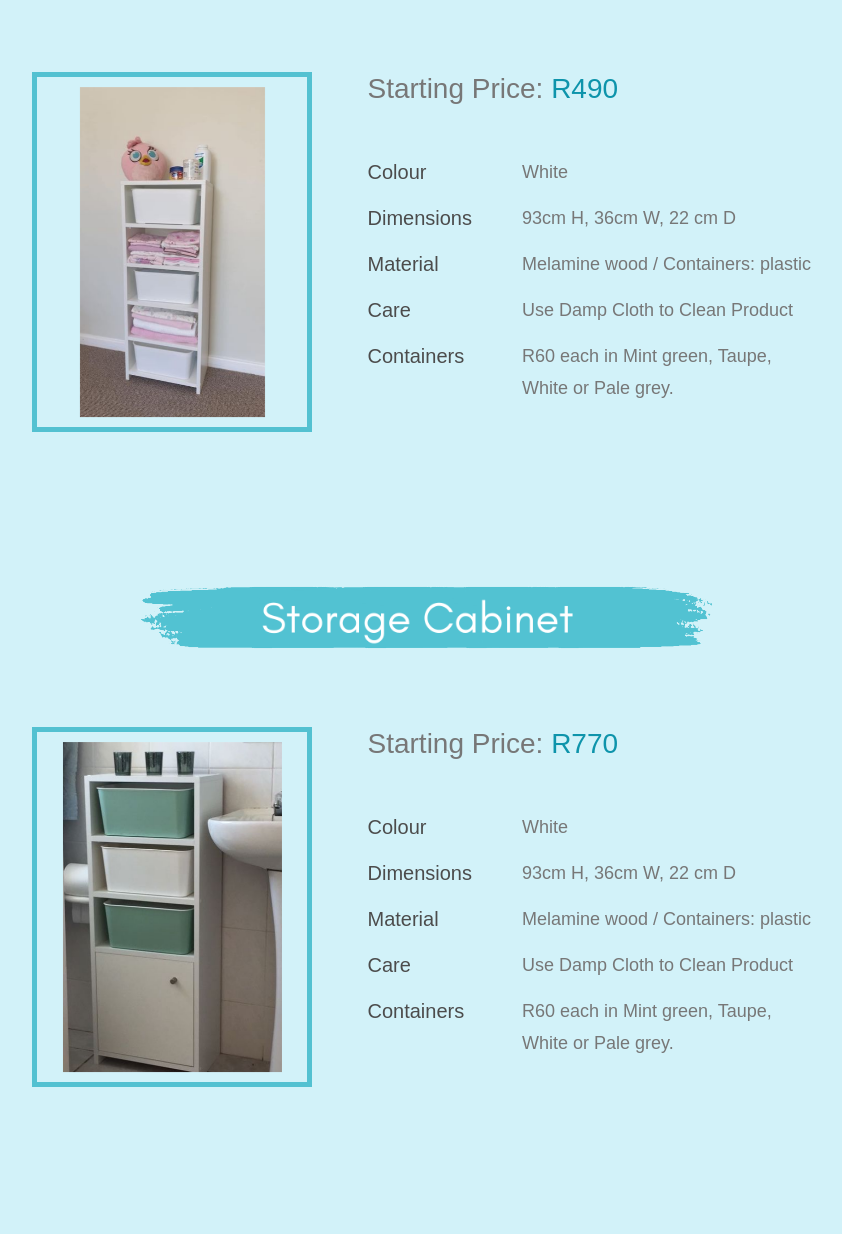
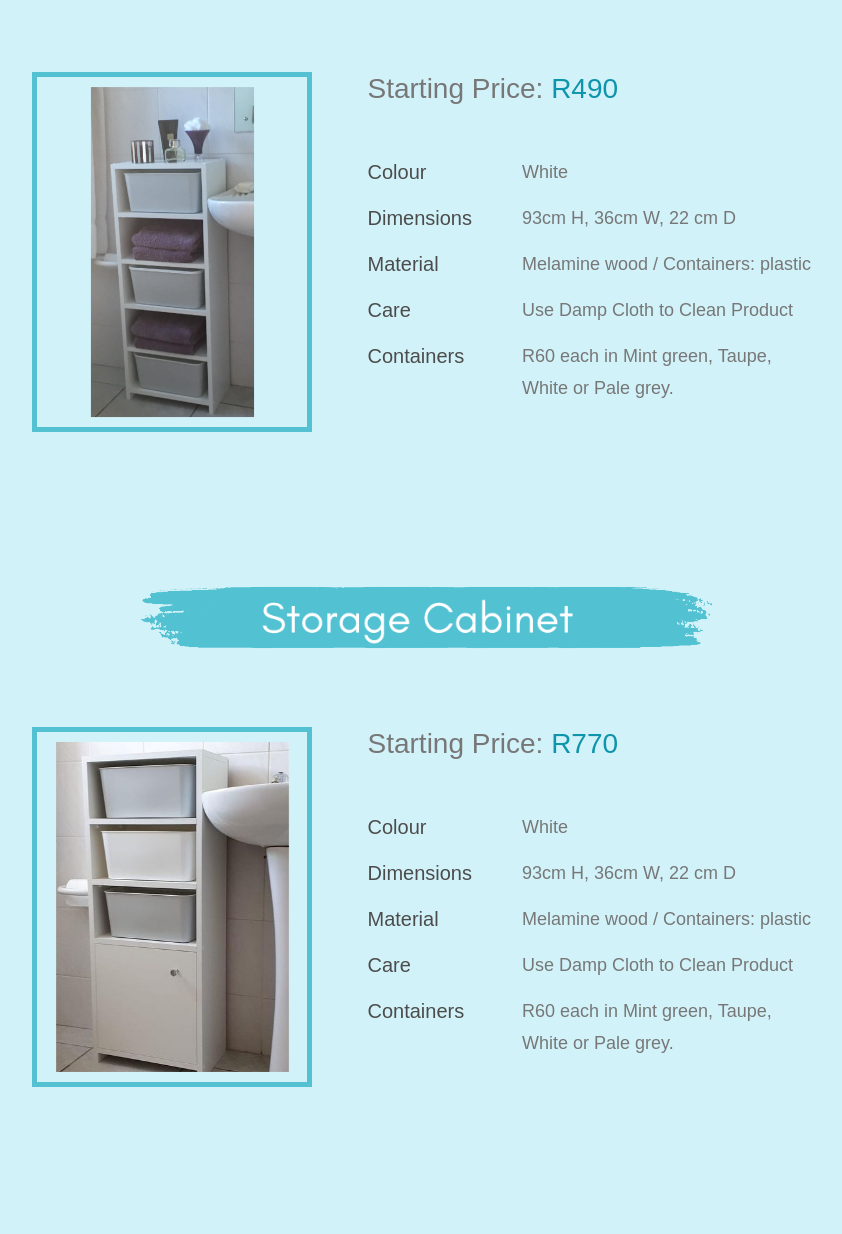
Before and after one commit to AnevRensburg/Serendipity2, a plain HTML site: page products.html in a window 1280 px wide. Shown: the part 963-2197 px from the top of the page, without its empty margins (215-1057 px from the left). Drawn offline with nearby package versions, Linux system fonts and the light colour scheme; a web font is replaced by a local one.

Commit message:
Change Products

```diff
--- a/products.html
+++ b/products.html
@@ -130,16 +130,10 @@
                     <div id="carouselExampleSlidesOnly" class="carousel slide" data-ride="carousel" data-interval="3000">
                         <div class="carousel-inner">
                           <div class="carousel-item active">
-                            <img class="product-img" src="images/products/product-img-01.jpeg" alt="First slide">
+                            <img class="product-img" src="images/products/product-img-06.jpeg" alt="First slide">
                           </div>
                           <div class="carousel-item">
-                            <img class="product-img" src="images/products/product-img-02.jpeg" alt="Second slide">
-                          </div>
-                          <div class="carousel-item">
-                            <img class="product-img" src="images/products/product-img-06.jpeg" alt="Third slide">
-                          </div>
-                          <div class="carousel-item">
-                            <img class="product-img" src="images/products/storage-unit2.png" alt="Third slide">
+                            <img class="product-img" src="images/products/storage-unit2.png" alt="Second slide">
                           </div>
                         </div>
                       </div>
@@ -183,6 +177,9 @@
                         <div class="carousel-inner">
                           <div class="carousel-item active">
                             <img class="product-img" src="images/products/storage-cabinet1.jpeg" alt="First slide">
+                          </div>
+                          <div class="carousel-item">
+                            <img class="product-img" src="images/products/storage-cabinet2.jpeg" alt="Second slide">
                           </div>
                         </div>
                       </div>
```
Also changed, not shown: images/products/storage-cabinet2 copy.jpeg (added), images/products/storage-cabinet2.jpeg (added).
